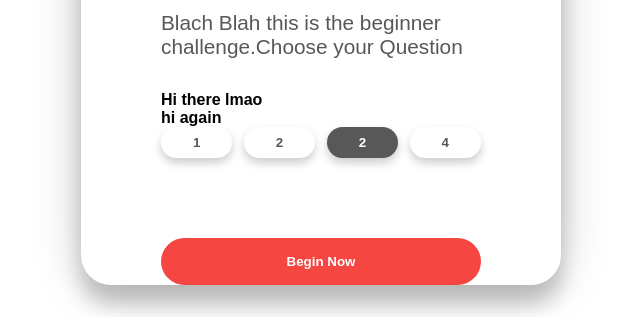
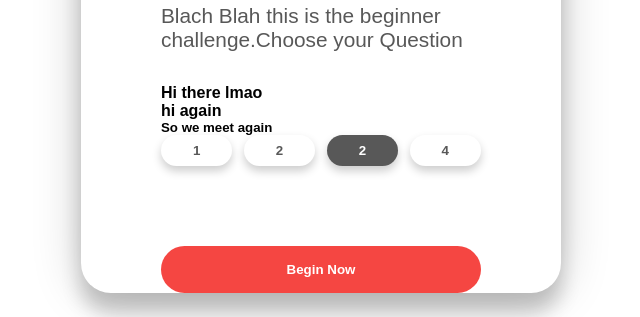
Before and after one commit to eacher24/challenge_boxes, a plain HTML site: page index.html in a window 1280 px wide. Shown: the part 483-800 px from the top of the page, without its empty margins (319-959 px from the left). Drawn offline with Linux system fonts and the light colour scheme.

Commit message:
so we meeet again

```diff
--- a/index.html
+++ b/index.html
@@ -22,6 +22,7 @@
                 <h3>Blach Blah this is the beginner challenge.Choose your Question</h3>
                 <h4>Hi there lmao</h4>
                 <h4> hi again</h4>
+                <h5>So we meet again</h5>
                 <div class="sizes">
                     <button>1</button>
                     <button>2</button>
```
